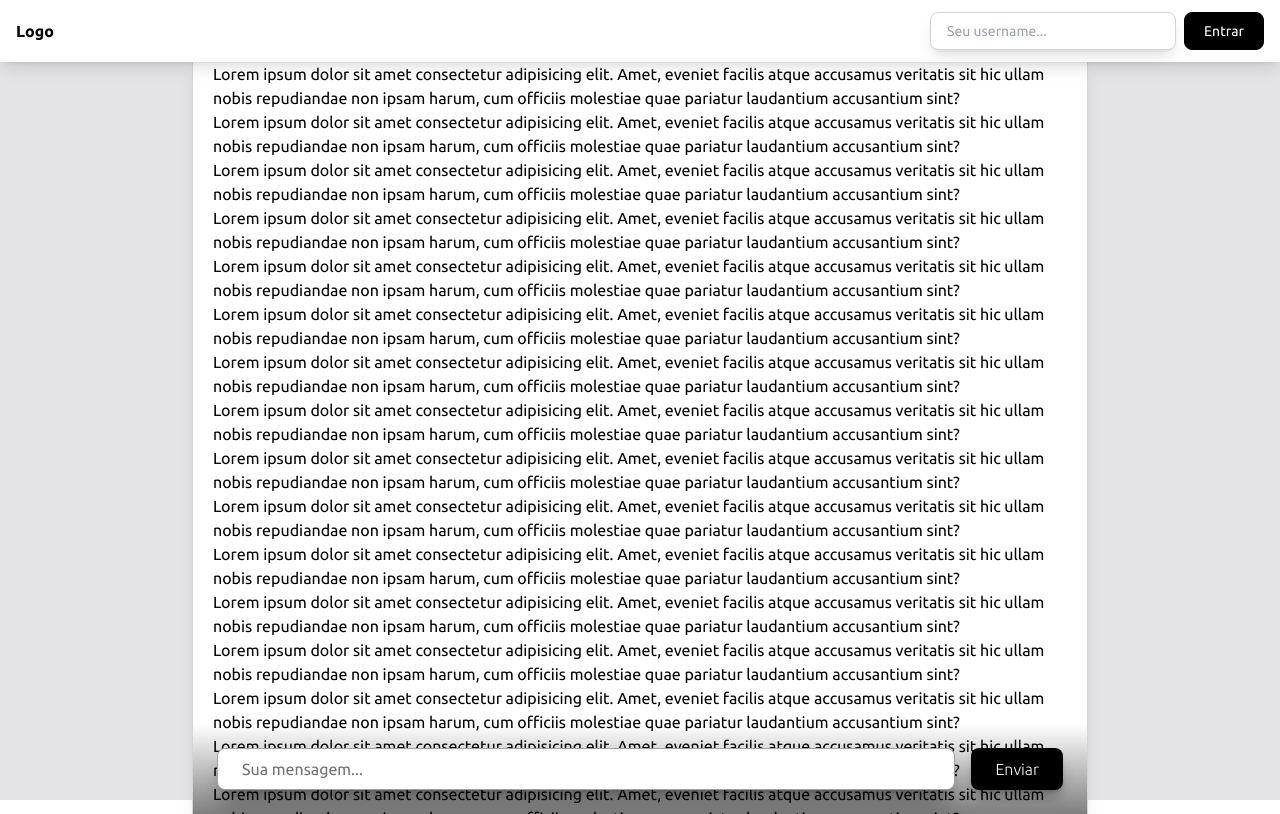
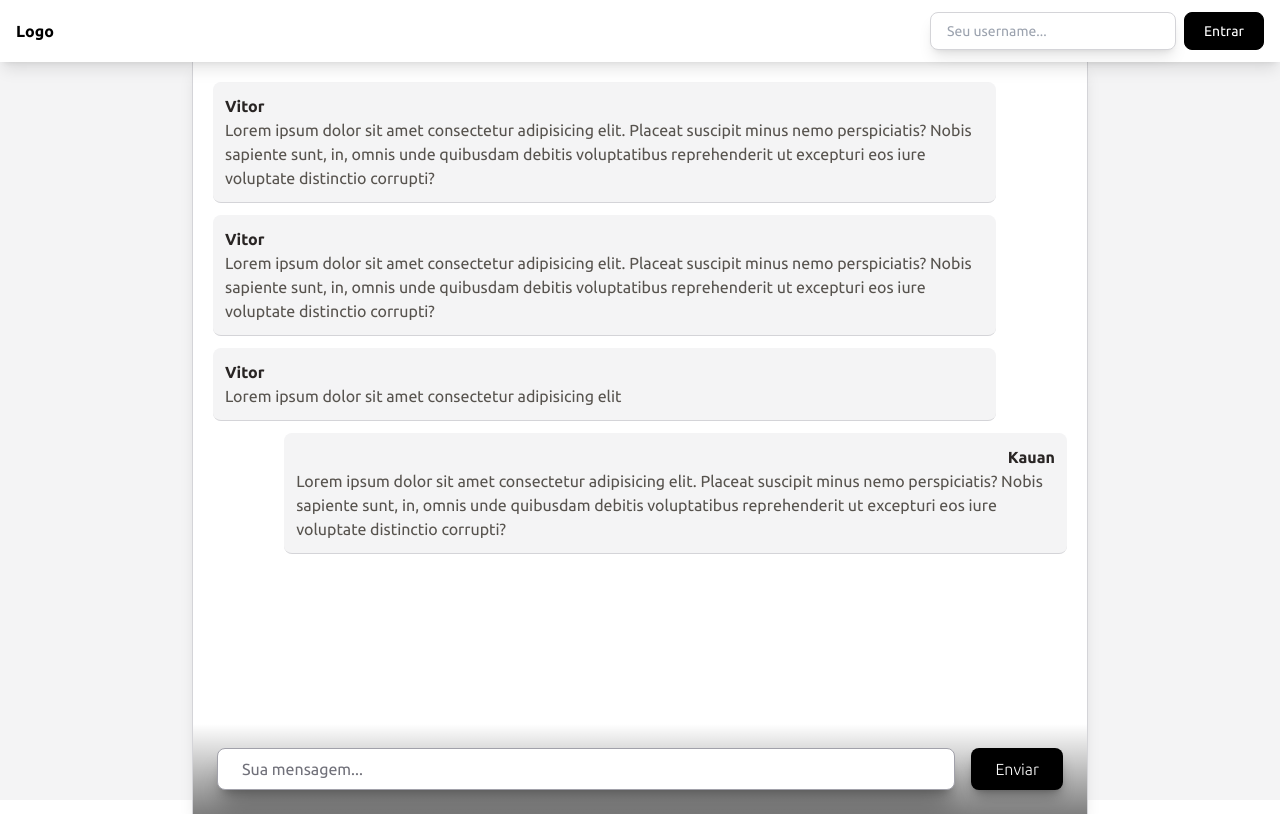
Before and after one commit to vitormarkis/socket-io, a React (Vite) app in the folder web/: page / in a window 1280 px wide. Built offline with nearby package versions, Linux system fonts and the light colour scheme; no server answers.

Commit message:
style the chat

```diff
--- a/web/src/App.tsx
+++ b/web/src/App.tsx
@@ -1,4 +1,4 @@
-import React from "react"
+import React, { useEffect } from "react"
 import { io } from "socket.io-client"
 import { SubmitHandler, useForm } from "react-hook-form"
 import { useAuth } from "./contexts/Auth"
@@ -18,12 +18,18 @@ const App: React.FC = () => {
   const { register, handleSubmit, reset } = useForm<IMessage>()
   const { user } = useAuth()
 
+  useEffect(() => {
+    socket.on("receive_message", data => {
+      console.log(data)
+    })
+  }, [socket])
+
   const submitHandler = async (formData: IMessage) => {
     try {
       const { onSuccess } = await reqAuth(user)
       onSuccess(() => {
         reset()
-        console.log(formData)
+        socket.emit("send_message", formData)
       })
     } catch (error) {
       if (error instanceof Error) alert(error)
@@ -31,96 +37,42 @@ const App: React.FC = () => {
   }
 
   return (
-    <div className="h-screen bg-zinc-200 flex flex-col ">
+    <div className="h-screen bg-zinc-100 flex flex-col ">
       <Header />
       <div className="flex items-center justify-center">
         <div className="flex flex-col max-w-4xl w-full border-zinc-300 border-x shadow-lg h-full">
           <div className="h-[calc(100vh_-_48px)] relative grow bg-white overflow-hidden">
             <div className="overflow-x-hidden overflow-y-scroll flex flex-col gap-3 h-full scroll-thin">
-              <div className="px-5 ">
-                <div>
-                  Lorem ipsum dolor sit amet consectetur adipisicing elit. Amet, eveniet facilis atque accusamus
-                  veritatis sit hic ullam nobis repudiandae non ipsam harum, cum officiis molestiae quae pariatur
-                  laudantium accusantium sint?
+              <div className="px-5 pt-5 flex flex-col gap-3">
+                <div className="flex flex-col border-b bg-zinc-100 rounded-lg w-11/12 p-3 border-zinc-300">
+                  <p className="text-stone-800 font-bold">Vitor</p>
+                  <p className="text-stone-600">
+                    Lorem ipsum dolor sit amet consectetur adipisicing elit. Placeat suscipit minus nemo perspiciatis?
+                    Nobis sapiente sunt, in, omnis unde quibusdam debitis voluptatibus reprehenderit ut excepturi eos
+                    iure voluptate distinctio corrupti?
+                  </p>
                 </div>
-                <div>
-                  Lorem ipsum dolor sit amet consectetur adipisicing elit. Amet, eveniet facilis atque accusamus
-                  veritatis sit hic ullam nobis repudiandae non ipsam harum, cum officiis molestiae quae pariatur
-                  laudantium accusantium sint?
+                <div className="flex flex-col border-b bg-zinc-100 rounded-lg w-11/12 p-3 border-zinc-300">
+                  <p className="text-stone-800 font-bold">Vitor</p>
+                  <p className="text-stone-600">
+                    Lorem ipsum dolor sit amet consectetur adipisicing elit. Placeat suscipit minus nemo perspiciatis?
+                    Nobis sapiente sunt, in, omnis unde quibusdam debitis voluptatibus reprehenderit ut excepturi eos
+                    iure voluptate distinctio corrupti?
+                  </p>
                 </div>
-                <div>
-                  Lorem ipsum dolor sit amet consectetur adipisicing elit. Amet, eveniet facilis atque accusamus
-                  veritatis sit hic ullam nobis repudiandae non ipsam harum, cum officiis molestiae quae pariatur
-                  laudantium accusantium sint?
+                <div className="flex flex-col border-b bg-zinc-100 rounded-lg w-11/12 p-3 border-zinc-300">
+                  <p className="text-stone-800 font-bold">Vitor</p>
+                  <p className="text-stone-600">
+                    Lorem ipsum dolor sit amet consectetur adipisicing elit
+                  </p>
                 </div>
-                <div>
-                  Lorem ipsum dolor sit amet consectetur adipisicing elit. Amet, eveniet facilis atque accusamus
-                  veritatis sit hic ullam nobis repudiandae non ipsam harum, cum officiis molestiae quae pariatur
-                  laudantium accusantium sint?
-                </div>
-                <div>
-                  Lorem ipsum dolor sit amet consectetur adipisicing elit. Amet, eveniet facilis atque accusamus
-                  veritatis sit hic ullam nobis repudiandae non ipsam harum, cum officiis molestiae quae pariatur
-                  laudantium accusantium sint?
-                </div>
-                <div>
-                  Lorem ipsum dolor sit amet consectetur adipisicing elit. Amet, eveniet facilis atque accusamus
-                  veritatis sit hic ullam nobis repudiandae non ipsam harum, cum officiis molestiae quae pariatur
-                  laudantium accusantium sint?
-                </div>
-                <div>
-                  Lorem ipsum dolor sit amet consectetur adipisicing elit. Amet, eveniet facilis atque accusamus
-                  veritatis sit hic ullam nobis repudiandae non ipsam harum, cum officiis molestiae quae pariatur
-                  laudantium accusantium sint?
-                </div>
-                <div>
-                  Lorem ipsum dolor sit amet consectetur adipisicing elit. Amet, eveniet facilis atque accusamus
-                  veritatis sit hic ullam nobis repudiandae non ipsam harum, cum officiis molestiae quae pariatur
-                  laudantium accusantium sint?
-                </div>
-                <div>
-                  Lorem ipsum dolor sit amet consectetur adipisicing elit. Amet, eveniet facilis atque accusamus
-                  veritatis sit hic ullam nobis repudiandae non ipsam harum, cum officiis molestiae quae pariatur
-                  laudantium accusantium sint?
-                </div>
-                <div>
-                  Lorem ipsum dolor sit amet consectetur adipisicing elit. Amet, eveniet facilis atque accusamus
-                  veritatis sit hic ullam nobis repudiandae non ipsam harum, cum officiis molestiae quae pariatur
-                  laudantium accusantium sint?
-                </div>
-                <div>
-                  Lorem ipsum dolor sit amet consectetur adipisicing elit. Amet, eveniet facilis atque accusamus
-                  veritatis sit hic ullam nobis repudiandae non ipsam harum, cum officiis molestiae quae pariatur
-                  laudantium accusantium sint?
-                </div>
-                <div>
-                  Lorem ipsum dolor sit amet consectetur adipisicing elit. Amet, eveniet facilis atque accusamus
-                  veritatis sit hic ullam nobis repudiandae non ipsam harum, cum officiis molestiae quae pariatur
-                  laudantium accusantium sint?
-                </div>
-                <div>
-                  Lorem ipsum dolor sit amet consectetur adipisicing elit. Amet, eveniet facilis atque accusamus
-                  veritatis sit hic ullam nobis repudiandae non ipsam harum, cum officiis molestiae quae pariatur
-                  laudantium accusantium sint?
-                </div>
-                <div>
-                  Lorem ipsum dolor sit amet consectetur adipisicing elit. Amet, eveniet facilis atque accusamus
-                  veritatis sit hic ullam nobis repudiandae non ipsam harum, cum officiis molestiae quae pariatur
-                  laudantium accusantium sint?
-                </div>
-                <div>
-                  Lorem ipsum dolor sit amet consectetur adipisicing elit. Amet, eveniet facilis atque accusamus
-                  veritatis sit hic ullam nobis repudiandae non ipsam harum, cum officiis molestiae quae pariatur
-                  laudantium accusantium sint?
-                </div>
-                <div>
-                  Lorem ipsum dolor sit amet consectetur adipisicing elit. Amet, eveniet facilis atque accusamus
-                  veritatis sit hic ullam nobis repudiandae non ipsam harum, cum officiis molestiae quae pariatur
-                  laudantium accusantium sint?
-                </div>
-                <div>Lorem ips</div>um dolor sit amet consectetur adipisicing elit. Amet, eveniet facilis atque
-                accusamus veritatis sit hic ullam nobis repudiandae non ipsam harum, cum officiis molestiae quae
-                pariatur laudantium accusantium sint?
+                <div className="flex flex-col border-b bg-zinc-100 rounded-lg w-11/12 p-3 border-zinc-300 self-end">
+                  <p className="text-stone-800 font-bold text-right">Kauan</p>
+                  <p className="text-stone-600">
+                    Lorem ipsum dolor sit amet consectetur adipisicing elit. Placeat suscipit minus nemo perspiciatis?
+                    Nobis sapiente sunt, in, omnis unde quibusdam debitis voluptatibus reprehenderit ut excepturi eos
+                    iure voluptate distinctio corrupti?
+                  </p>
                 </div>
                 <div className="basis-[90px] shrink-0" />
               </div>
@@ -155,6 +107,7 @@ const App: React.FC = () => {
           </div>
         </div>
       </div>
+    </div>
   )
 }
 
```
Also changed, not shown: 1 other file (tests, documents, lock files or other folders). Lines whose indentation alone changed are shown as unchanged.
